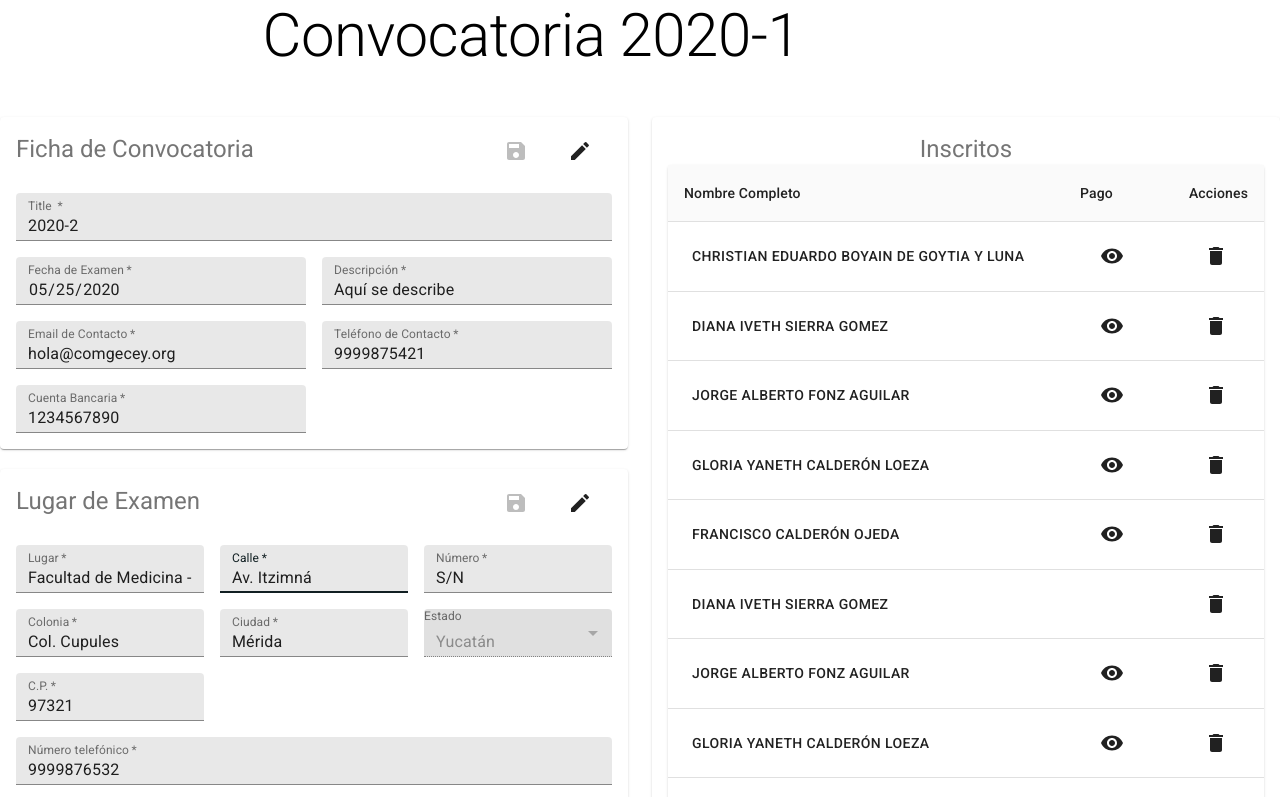
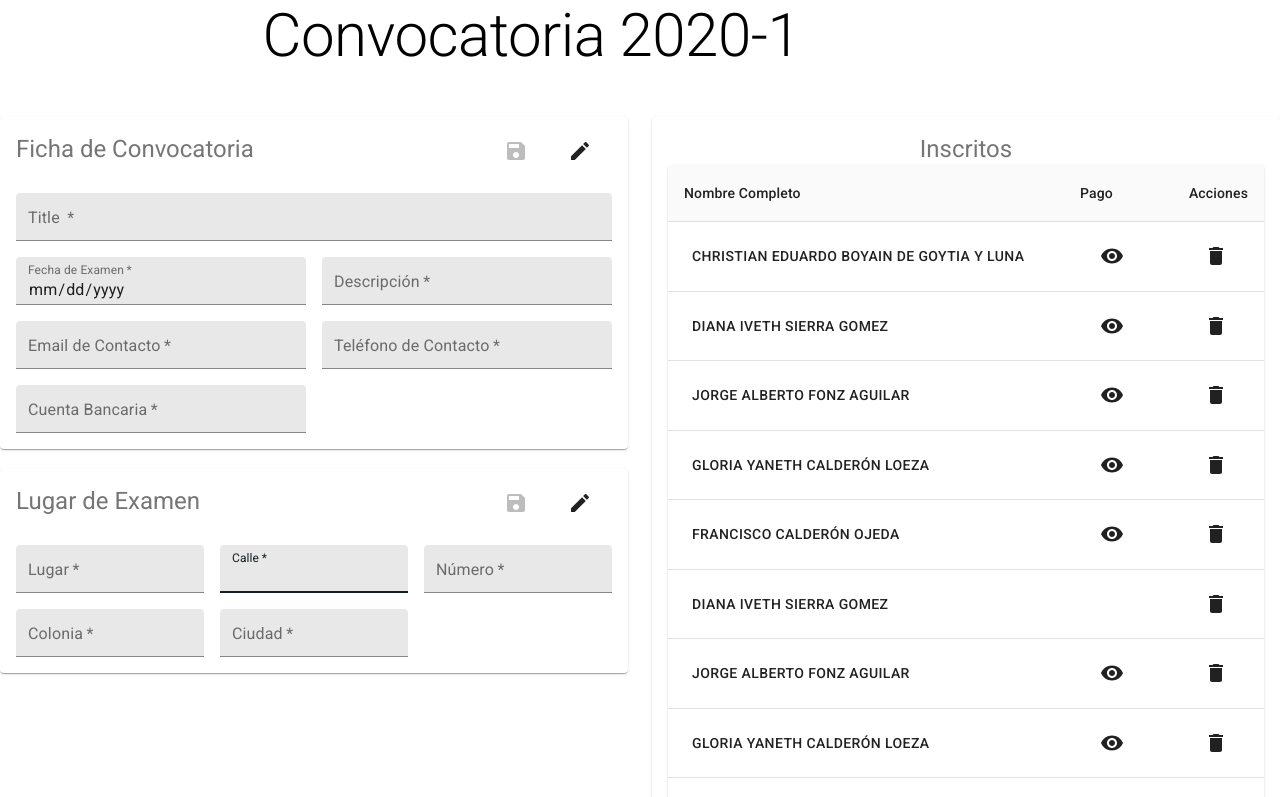
Before and after one commit to rossberto/comgecey, a React (Create React App) app: page /convocatories/1 in a window 1280 px wide. Shown: the top 797 px of the page. Built offline with nearby package versions, Linux system fonts and the light colour scheme.

Commit message:
Convocatories (and places) now are created. Need to add fields to both.

```diff
--- a/src/main/convocatories/NewConvDialog.js
+++ b/src/main/convocatories/NewConvDialog.js
@@ -1,26 +1,31 @@
-import React from 'react';
+import React, { useState } from 'react';
+import axios from 'axios';
 import { makeStyles } from '@material-ui/core/styles';
 import {Dialog, DialogTitle, DialogContent, DialogActions, Grid, Typography, Divider, Button} from '@material-ui/core';
 import GeneralInfo from './details/GeneralInfo';
 import AddressInfo from './details/AddressInfo';
+import { apiUrl } from '../apiUrl';
 
-const newGenInfo = {
+const convUrl = apiUrl + 'convocatories/';
+const placeUrl = apiUrl + 'places/';
+
+const initConvInfo = {
+  date: '',
   title: '',
-  date: '',
+  description: '',
   email: '',
   phone: '',
-  bank: ''
+  bank_account: '',
+  //status: '',
 }
 
-const placeInfo = {
-  place: '',
+const initPlaceInfo = {
+  name: '',
   street: '',
-  number: '',
   town: '',
   city: '',
-  state: '',
-  cp: '',
-  phone: ''
+  number: '',
+  //phone: ''
 }
 
 const useStyles = makeStyles(theme => ({
@@ -50,6 +55,39 @@ const useStyles = makeStyles(theme => ({
 export default function NewConvDialog(props) {
   const classes = useStyles();
 
+  const [conv, setConv] = useState(initConvInfo);
+  const [place, setPlace] = useState(initPlaceInfo);
+
+  function handleConvInfoChange(key, value) {
+    console.log(key);
+    console.log(value);
+    setConv({...conv, [key]: value});
+  }
+
+  function handlePlaceInfoChange(key, value) {
+    console.log(key);
+    console.log(value);
+    setPlace({...place, [key]: value});
+  }
+
+  function handleClick() {
+    console.log('se hizo click');
+    console.log(conv);
+    console.log(place);
+    axios.post(convUrl, conv).then(response => {
+      console.log(response);
+      if (response.status === 201) {
+        axios.post(placeUrl, place).then(response => {
+          console.log(response);
+          if (response.status === 201) {
+            props.closeDialog();
+            alert('Convocatoria creada exitosamente.');
+          }
+        });
+      }
+    })
+  }
+
   return (
     <Dialog onClose={props.closeDialog} open={props.open}>
       <DialogTitle align="center">
@@ -61,7 +99,7 @@ export default function NewConvDialog(props) {
             <Typography component="h1" variant="h5">
               Ficha de Convocatoria
             </Typography>
-            <GeneralInfo variant="standard" edit={true} info={newGenInfo} classes={classes}/>
+            <GeneralInfo updateInfo={handleConvInfoChange} variant="standard" edit={true} info={initConvInfo} classes={classes}/>
             <br />
             <Divider />
           </Grid>
@@ -69,7 +107,7 @@ export default function NewConvDialog(props) {
             <Typography component="h1" variant="h5">
               Lugar del Examen
             </Typography>
-            <AddressInfo edit={true} info={placeInfo} classes={classes}/>
+            <AddressInfo updateInfo={handlePlaceInfoChange} edit={true} info={initPlaceInfo} classes={classes}/>
           </Grid>
         </Grid>
       </DialogContent>
@@ -82,6 +120,7 @@ export default function NewConvDialog(props) {
       </Button>
         <Button
           variant="contained"
+          onClick={handleClick}
         >
           Crear
         </Button>
--- a/src/main/convocatories/details/AddressInfo.js
+++ b/src/main/convocatories/details/AddressInfo.js
@@ -1,4 +1,4 @@
-import React, {useState} from 'react';
+import React, { useState, useRef, useEffect } from 'react';
 import Paper from '@material-ui/core/Paper';
 import Grid from '@material-ui/core/Grid';
 import TextField from '@material-ui/core/TextField';
@@ -17,19 +17,16 @@ import EditIcon from '@material-ui/icons/Edit';
 import SaveIcon from '@material-ui/icons/Save';
 
 export default function AddressInfo(props) {
-  const [info, setInfo] = useState(props.info);
-
-  const inputLabel = React.useRef(null);
-  const [labelWidth, setLabelWidth] = React.useState(0);
-  React.useEffect(() => {
-    setLabelWidth(inputLabel.current.offsetWidth);
+  const inputLabel = useRef(null);
+  const [labelWidth, setLabelWidth] = useState(0);
+  useEffect(() => {
+    //setLabelWidth(inputLabel.current.offsetWidth);
   }, []);
 
   function handleChange(e) {
     e.preventDefault();
-    const key = e.target.name;
-    const value= e.target.value;
-    setInfo({...info, [key]:value});
+
+    props.updateInfo(e.target.name, e.target.value);
   }
 
   return (
@@ -38,14 +35,13 @@ export default function AddressInfo(props) {
         <Grid container spacing={2}>
           <Grid item xs={4}>
             <TextField
-              name="place"
+              name="name"
               required
               fullWidth
-              id="place"
+              id="name"
               label="Lugar"
               autoFocus
               size="small"
-              value={info.place}
               InputProps={{
                 readOnly: !props.edit,
               }}
@@ -61,7 +57,6 @@ export default function AddressInfo(props) {
               label="Calle"
               autoFocus
               size="small"
-              value={info.street}
               InputProps={{
                 readOnly: !props.edit,
               }}
@@ -76,7 +71,6 @@ export default function AddressInfo(props) {
               label="Número"
               name="number"
               size="small"
-              value={info.number}
               InputProps={{
                 readOnly: !props.edit,
               }}
@@ -91,7 +85,6 @@ export default function AddressInfo(props) {
               label="Colonia"
               name="town"
               size="small"
-              value={info.town}
               InputProps={{
                 readOnly: !props.edit,
               }}
@@ -106,21 +99,19 @@ export default function AddressInfo(props) {
               label="Ciudad"
               id="city"
               size="small"
-              value={info.city}
               InputProps={{
                 readOnly: !props.edit,
               }}
               variant={props.edit ? "standard" : "filled"}
             />
           </Grid>
-          <Grid item xs={4}>
+          {/*<Grid item xs={4}>
             <FormControl size="small" fullWidth className={props.classes.formControl}>
               <InputLabel ref={inputLabel} htmlFor="standard-age-native-simple">
                 Estado
               </InputLabel>
               <Select
                 native
-                value={info.state}
                 labelWidth={labelWidth}
                 disabled={!props.edit}
                 inputProps={{
@@ -174,7 +165,6 @@ export default function AddressInfo(props) {
               label="C.P."
               id="cp"
               size="small"
-              value={info.cp}
               InputProps={{
                 readOnly: !props.edit,
               }}
@@ -189,13 +179,12 @@ export default function AddressInfo(props) {
               label="Número telefónico"
               id="phone"
               size="small"
-              value={info.phone}
               InputProps={{
                 readOnly: !props.edit,
               }}
               variant={props.edit ? "standard" : "filled"}
             />
-          </Grid>
+          </Grid>*/}
 
         </Grid>
       </form>
--- a/src/main/convocatories/details/GeneralInfo.js
+++ b/src/main/convocatories/details/GeneralInfo.js
@@ -1,4 +1,4 @@
-import React, {useState} from 'react';
+import React from 'react';
 import Paper from '@material-ui/core/Paper';
 import Grid from '@material-ui/core/Grid';
 import TextField from '@material-ui/core/TextField';
@@ -8,13 +8,10 @@ import EditIcon from '@material-ui/icons/Edit';
 import SaveIcon from '@material-ui/icons/Save';
 
 export default function GeneralInfo(props) {
-  const [info, setInfo] = useState(props.info);
-
   function handleChange(e) {
     e.preventDefault();
-    const key = e.target.name;
-    const value= e.target.value;
-    setInfo({...info, [key]:value});
+
+    props.updateInfo(e.target.name, e.target.value);
   }
 
   return (
@@ -31,7 +28,6 @@ export default function GeneralInfo(props) {
               label="Title "
               autoFocus
               size="small"
-              value={info.title}
               InputProps={{
                 readOnly: !props.edit,
               }}
@@ -48,7 +44,6 @@ export default function GeneralInfo(props) {
               id="date"
               InputLabelProps={{shrink: true}}
               size="small"
-              value={info.date}
               InputProps={{
                 readOnly: !props.edit,
               }}
@@ -64,7 +59,6 @@ export default function GeneralInfo(props) {
               name="description"
               autoComplete="descr"
               size="small"
-              value={info.description}
               InputProps={{
                 readOnly: !props.edit,
               }}
@@ -80,7 +74,6 @@ export default function GeneralInfo(props) {
               name="email"
               autoComplete="emai"
               size="small"
-              value={info.email}
               InputProps={{
                 readOnly: !props.edit,
               }}
@@ -96,7 +89,6 @@ export default function GeneralInfo(props) {
               name="phone"
               autoComplete="phon"
               size="small"
-              value={info.phone}
               InputProps={{
                 readOnly: !props.edit,
               }}
@@ -107,12 +99,11 @@ export default function GeneralInfo(props) {
             <TextField
               required
               fullWidth
-              id="bank"
+              id="bank_account"
               label="Cuenta Bancaria"
-              name="bank"
+              name="bank_account"
               autoComplete="bank"
               size="small"
-              value={info.bank}
               InputProps={{
                 readOnly: !props.edit,
               }}
```
